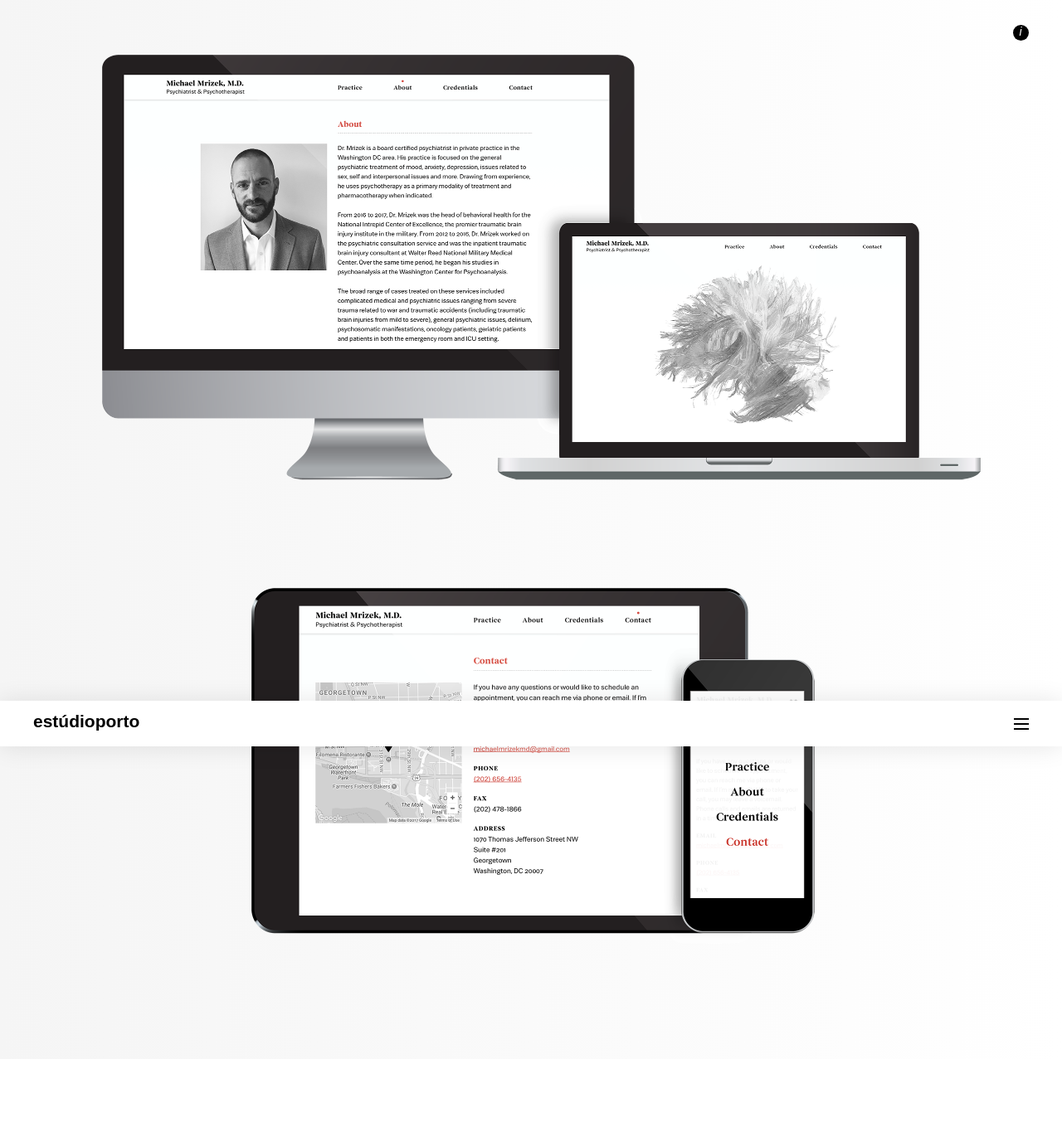
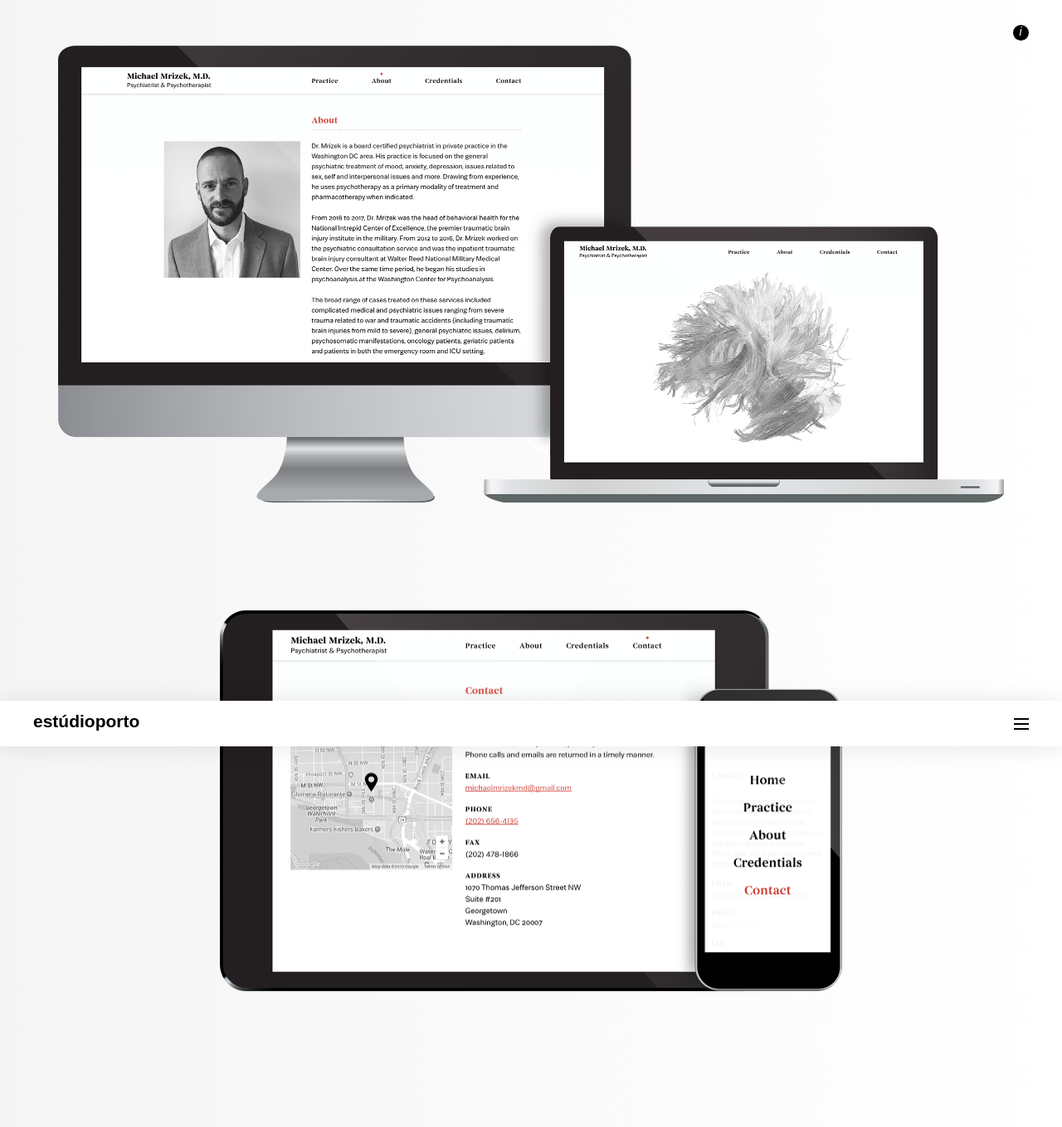
Before and after one commit to carolineportugal/estudioporto, a Jekyll site: the page built from _b-side/michael-mrizek-md.html, in a window 1280 px wide. Shown: the whole page at 83% size. Built offline with Jekyll 4.4.1, drawn with Linux system fonts in a browser that asks for light colours; nearby versions of some CDN libraries; some web fonts are replaced; before the commit the page ends 1277 px from its top, so only the background shows below that.

Commit message:
fixes to michaelmrizekmd

```diff
--- a/_b-side/michael-mrizek-md.html
+++ b/_b-side/michael-mrizek-md.html
@@ -22,7 +22,7 @@
 
     <div class="row">
       <div class="col-xs-12">
-        <div class="img-wrapper">
+        <div class="img-wrapper first-img-wrapper">
           <img class="img-responsive" src="{{ site.baseurl}}/media/michaelmrizekmd/collage1.png"/>
         </div>
       </div>
@@ -30,7 +30,7 @@
 
     <div class="row">
       <div class="col-xs-12 col-sm-8 col-sm-offset-2">
-        <div class="img-wrapper">
+        <div>
           <img class="img-responsive" src="{{ site.baseurl}}/media/michaelmrizekmd/collage2.png"/>
         </div>
       </div>
--- a/_sass/_michael-mrizek-md.scss
+++ b/_sass/_michael-mrizek-md.scss
@@ -1,11 +1,11 @@
 // Code
 #michael-mrizek{
   @include background-offwhite();
-  padding:2rem 0 8rem 0;
+  padding:5.5rem 0 15rem 0;
   min-height: 100vh;
 
-  .img-wrapper{
-    margin-bottom:4rem;
+  .first-img-wrapper{
+    margin-bottom:13rem;
   }
 
 }
@@ -15,6 +15,11 @@
 
   #michael-mrizek{
     // padding:3rem 0;
+
+    .first-img-wrapper{
+      margin-bottom:8rem;
+    }
+
   }
 
 }
```
Also changed, not shown: media/cio/collage1.png, media/cio/collage2.png, media/cio/collage4.png, media/cio/collage5.png, media/michaelmrizekmd/collage1.png, media/michaelmrizekmd/collage2.png.
